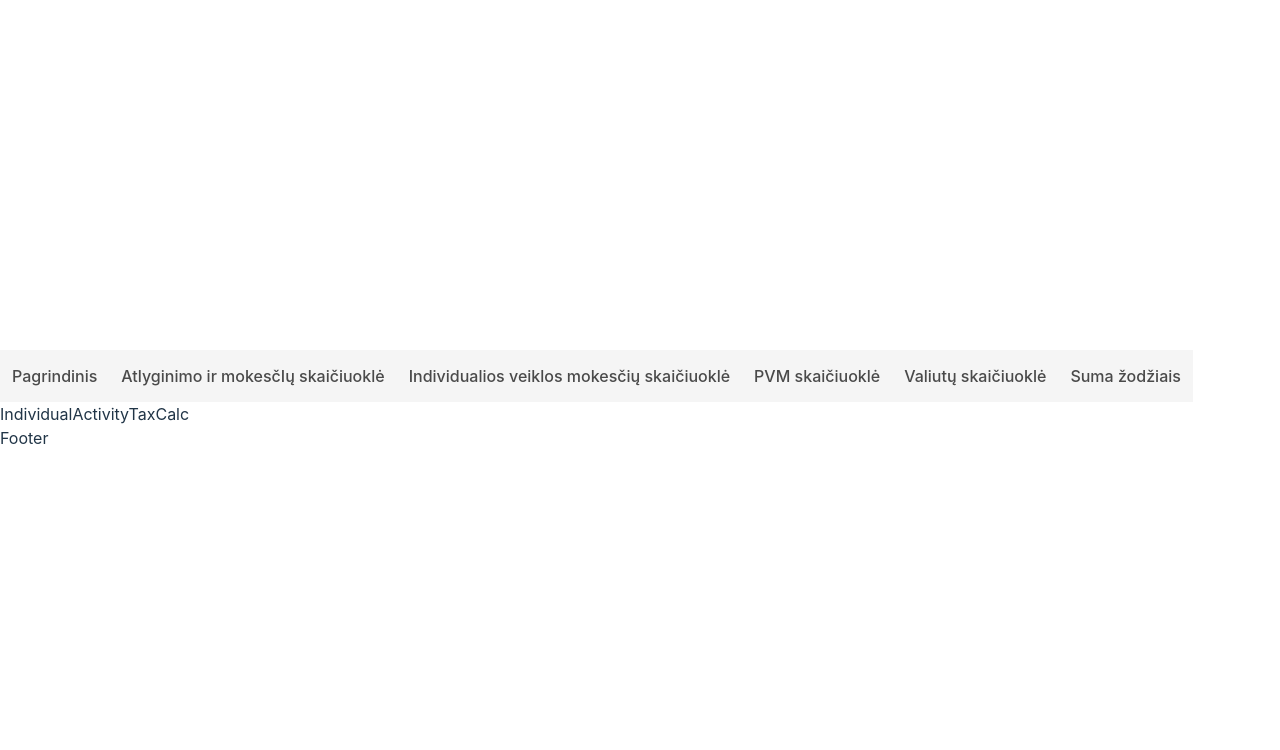
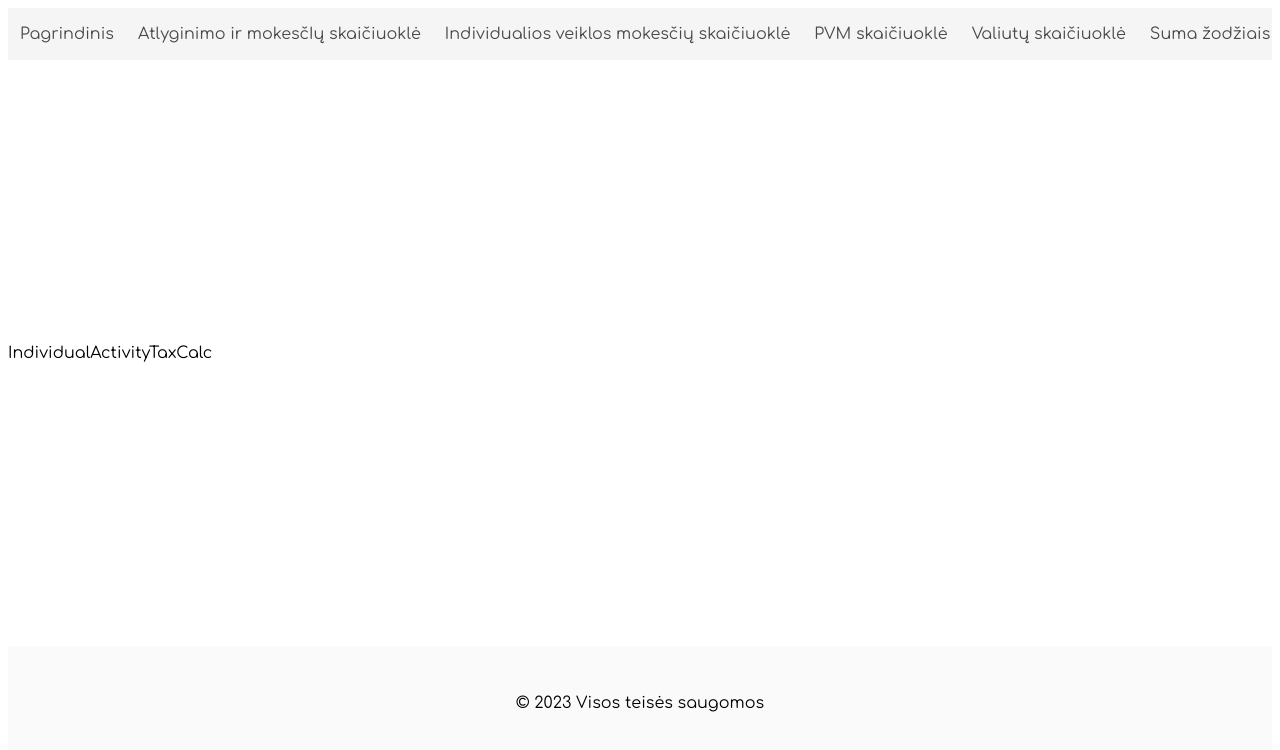
Before and after one commit to ernestas17/CA_2, a React (Vite) app: page /individual-activity-tax-calculator in a window 1280 px wide. Shown: the top 750 px of the page. Built offline with nearby package versions, Linux system fonts and the light colour scheme.

Commit message:
more styling, footer

```diff
--- a/index.html
+++ b/index.html
@@ -5,6 +5,12 @@
     <link rel="icon" type="image/svg+xml" href="/vite.svg" />
     <meta name="viewport" content="width=device-width, initial-scale=1.0" />
     <title>Vite + React + TS</title>
+    <link rel="preconnect" href="https://fonts.googleapis.com" />
+    <link rel="preconnect" href="https://fonts.gstatic.com" crossorigin />
+    <link
+      href="https://fonts.googleapis.com/css2?family=Comfortaa:wght@300;400;500;600;700&display=swap"
+      rel="stylesheet"
+    />
   </head>
   <body>
     <div id="root"></div>
--- /dev/null
+++ b/src/components/atoms/Content/Content.tsx
@@ -0,0 +1,43 @@
+// Based on https://bulma.io/documentation/elements/content/
+import { ReactNode } from 'react';
+import { StyledContent } from './styles';
+
+interface IContentProps {
+  children: ReactNode;
+  tag?:
+    | 'div'
+    | 'p'
+    | 'ul'
+    | 'ol'
+    | 'dl'
+    | 'h1'
+    | 'h2'
+    | 'h3'
+    | 'h4'
+    | 'h5'
+    | 'h6'
+    | 'blockquote'
+    | 'em'
+    | 'strong'
+    | 'table'
+    | 'tr'
+    | 'th'
+    | 'td';
+  hasTextCentered?: boolean;
+}
+
+export default function Content({
+  children,
+  tag = 'div',
+  hasTextCentered = false,
+}: IContentProps) {
+  return (
+    <StyledContent
+      className='content'
+      as={tag}
+      $hasTextCentered={hasTextCentered}
+    >
+      {children}
+    </StyledContent>
+  );
+}
--- /dev/null
+++ b/src/components/atoms/Content/index.ts
@@ -0,0 +1,2 @@
+import Content from './Content';
+export default Content;
--- /dev/null
+++ b/src/components/atoms/Content/styles.ts
@@ -0,0 +1,228 @@
+import { styled } from 'styled-components';
+
+// Based on https://bulma.io/documentation/elements/content/
+
+//use "as" keyword for tag-agnostic styled component: https://stackoverflow.com/a/54351880
+
+export const StyledContent = styled.div<{ $hasTextCentered?: boolean }>`
+  text-align: ${(props) => (props.$hasTextCentered ? 'center' : 'initial')};
+
+  &:not(:last-child) {
+    margin-bottom: 1.5rem;
+  }
+
+  &.is-small {
+    font-size: 0.75rem;
+  }
+
+  &.is-normal {
+    font-size: 1rem;
+  }
+
+  &.is-medium {
+    font-size: 1.25rem;
+  }
+
+  &.is-large {
+    font-size: 1.5rem;
+  }
+
+  li + li {
+    margin-top: 0.25em;
+  }
+
+  p:not(:last-child),
+  dl:not(:last-child),
+  ol:not(:last-child),
+  ul:not(:last-child),
+  blockquote:not(:last-child),
+  pre:not(:last-child),
+  table:not(:last-child) {
+    margin-bottom: 1em;
+  }
+
+  h1,
+  h2,
+  h3,
+  h4,
+  h5,
+  h6 {
+    color: #363636;
+    font-weight: 600;
+    line-height: 1.125;
+  }
+
+  h1 {
+    font-size: 2em;
+    margin-bottom: 0.5em;
+  }
+
+  h1 {
+    font-size: 2em;
+    margin-bottom: 0.5em;
+  }
+
+  h1:not(:first-child) {
+    margin-top: 1em;
+  }
+
+  h2 {
+    font-size: 1.75em;
+    margin-bottom: 0.5714em;
+  }
+
+  h2:not(:first-child) {
+    margin-top: 1.1428em;
+  }
+
+  h3 {
+    font-size: 1.5em;
+    margin-bottom: 0.6666em;
+  }
+
+  h3:not(:first-child) {
+    margin-top: 1.3333em;
+  }
+
+  h4 {
+    font-size: 1.25em;
+    margin-bottom: 0.8em;
+  }
+
+  h5 {
+    font-size: 1.125em;
+    margin-bottom: 0.8888em;
+  }
+
+  h6 {
+    font-size: 1em;
+    margin-bottom: 1em;
+  }
+
+  blockquote {
+    background-color: whitesmoke;
+    border-left: 5px solid #dbdbdb;
+    padding: 1.25em 1.5em;
+  }
+
+  ol {
+    list-style-position: outside;
+    margin-left: 2em;
+    margin-top: 1em;
+  }
+
+  ol:not([type]) {
+    list-style-type: decimal;
+  }
+
+  ol:not([type]).is-lower-alpha {
+    list-style-type: lower-alpha;
+  }
+
+  ol:not([type]).is-lower-roman {
+    list-style-type: lower-roman;
+  }
+
+  ol:not([type]).is-upper-alpha {
+    list-style-type: upper-alpha;
+  }
+
+  ol:not([type]).is-upper-roman {
+    list-style-type: upper-roman;
+  }
+
+  ul {
+    list-style: disc outside;
+    margin-left: 2em;
+    margin-top: 1em;
+  }
+
+  ul ul {
+    list-style-type: circle;
+    margin-top: 0.5em;
+  }
+
+  ul ul ul {
+    list-style-type: square;
+  }
+
+  dd {
+    margin-left: 2em;
+  }
+
+  figure {
+    margin-left: 2em;
+    margin-right: 2em;
+    text-align: center;
+  }
+
+  figure:not(:first-child) {
+    margin-top: 2em;
+  }
+
+  figure:not(:last-child) {
+    margin-bottom: 2em;
+  }
+
+  figure img {
+    display: inline-block;
+  }
+
+  figure figcaption {
+    font-style: italic;
+  }
+
+  pre {
+    -webkit-overflow-scrolling: touch;
+    overflow-x: auto;
+    padding: 1.25em 1.5em;
+    white-space: pre;
+    word-wrap: normal;
+  }
+
+  sup,
+  sub {
+    font-size: 75%;
+  }
+
+  table {
+    width: 100%;
+  }
+
+  table td,
+  table th {
+    border: 1px solid #dbdbdb;
+    border-width: 0 0 1px;
+    padding: 0.5em 0.75em;
+    vertical-align: top;
+  }
+
+  table th {
+    color: #363636;
+  }
+
+  table th:not([align]) {
+    text-align: inherit;
+  }
+
+  table thead td,
+  table thead th {
+    border-width: 0 0 2px;
+    color: #363636;
+  }
+
+  table tfoot td,
+  table tfoot th {
+    border-width: 2px 0 0;
+    color: #363636;
+  }
+
+  table tbody tr:last-child td,
+  table tbody tr:last-child th {
+    border-bottom-width: 0;
+  }
+
+  .tabs li + li {
+    margin-top: 0;
+  }
+`;
--- a/src/components/molecules/Navbar/styles.ts
+++ b/src/components/molecules/Navbar/styles.ts
@@ -18,8 +18,6 @@ export const StyledNav = styled.nav`
   }
 
   @media screen and (min-width: 1024px) {
-    min-height: 3.25rem;
-
     align-items: stretch;
     display: flex;
 
--- a/src/components/templates/Footer/Footer.tsx
+++ b/src/components/templates/Footer/Footer.tsx
@@ -1,3 +1,12 @@
+import Content from '../../atoms/Content';
+import { StyledFooter } from './styles';
+
 export default function Footer() {
-  return <footer>Footer</footer>;
+  return (
+    <StyledFooter className='footer'>
+      <Content tag='div' hasTextCentered>
+        <p>&copy; 2023 Visos teisės saugomos</p>
+      </Content>
+    </StyledFooter>
+  );
 }
--- /dev/null
+++ b/src/components/templates/Footer/styles.ts
@@ -0,0 +1,10 @@
+import { styled } from 'styled-components';
+
+export const StyledFooter = styled.footer`
+  background-color: #fafafa;
+  padding: 3rem 1.5rem 6rem;
+
+  /* display: flex;
+  justify-content: center;
+  align-items: center; */
+`;
--- a/src/index.css
+++ b/src/index.css
@@ -1,11 +1,5 @@
 :root {
-  font-family: Inter, system-ui, Avenir, Helvetica, Arial, sans-serif;
-  line-height: 1.5;
-  font-weight: 400;
-
-  color-scheme: light dark;
-  color: rgba(255, 255, 255, 0.87);
-  background-color: #242424;
+  font-family: 'Comfortaa', cursive;
 
   font-synthesis: none;
   text-rendering: optimizeLegibility;
@@ -14,56 +8,24 @@
   -webkit-text-size-adjust: 100%;
 }
 
-a {
-  font-weight: 500;
-  color: #646cff;
-  text-decoration: inherit;
-}
-a:hover {
-  color: #535bf2;
+* {
+  margin: 0;
+  padding: 0;
+  box-sizing: border-box;
 }
 
 body {
-  margin: 0;
-  display: flex;
-  place-items: center;
-  min-width: 320px;
-  min-height: 100vh;
+  margin: 0.5rem;
 }
 
-h1 {
-  font-size: 3.2em;
-  line-height: 1.1;
+a {
+  text-decoration: none;
 }
 
-button {
-  border-radius: 8px;
-  border: 1px solid transparent;
-  padding: 0.6em 1.2em;
-  font-size: 1em;
-  font-weight: 500;
-  font-family: inherit;
-  background-color: #1a1a1a;
-  cursor: pointer;
-  transition: border-color 0.25s;
+/* this is for main layout */
+#root {
+  min-height: 100vh;
+  display: flex;
+  flex-flow: column nowrap;
+  justify-content: space-between;
 }
-button:hover {
-  border-color: #646cff;
-}
-button:focus,
-button:focus-visible {
-  outline: 4px auto -webkit-focus-ring-color;
-}
-
-@media (prefers-color-scheme: light) {
-  :root {
-    color: #213547;
-    background-color: #ffffff;
-  }
-  a:hover {
-    color: #747bff;
-  }
-  button {
-    background-color: #f9f9f9;
-  }
-}
```
